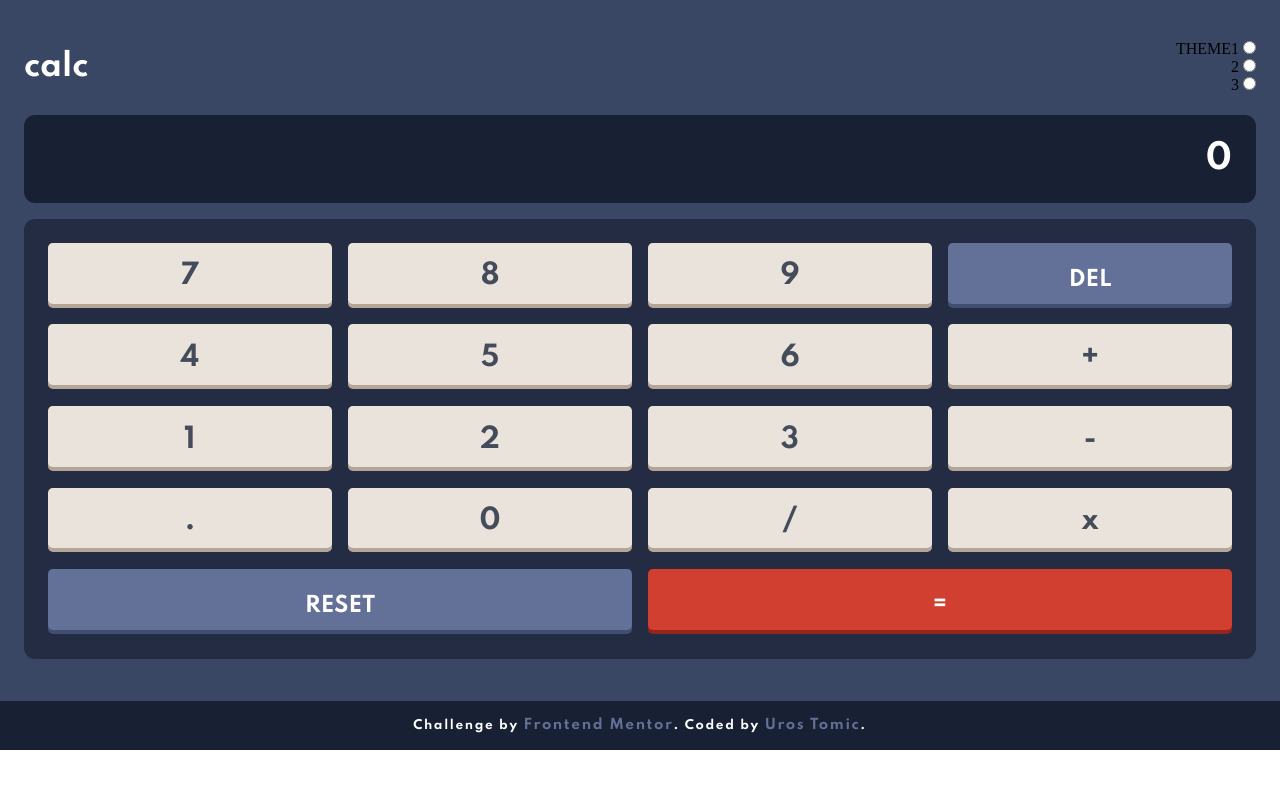
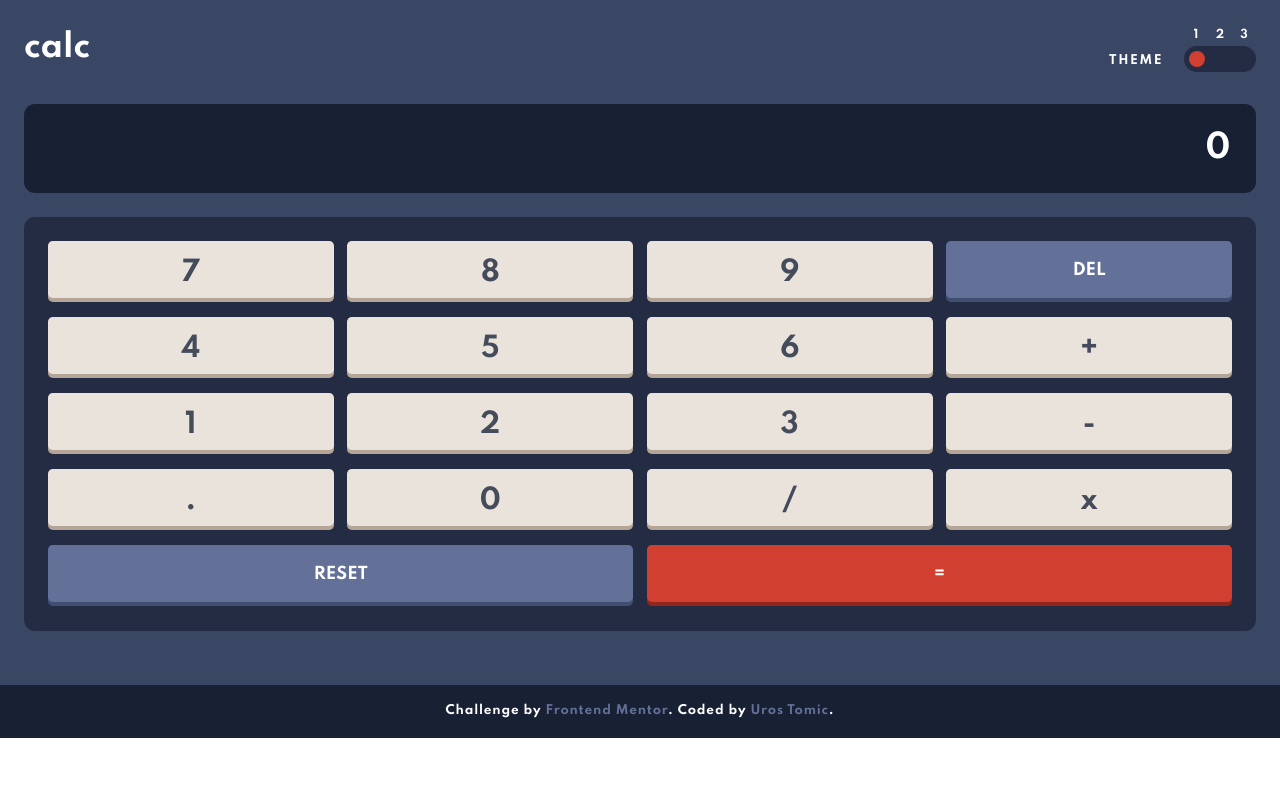
Before and after one commit to MrGeminus/calculator-app-main, a plain HTML site: page index.html in a window 1280 px wide. Drawn offline with Linux system fonts and the light colour scheme; files whose address does not match are found by name.

Commit message:
fourteenth commit

```diff
--- a/index.html
+++ b/index.html
@@ -11,90 +11,104 @@
 
 <body>
   <div class="page">
-    <main class="page-main">
+    <main class="page-main page-main--background-color">
       <article div class="calc">
-        <section class="calc-top">
+        <div class="calc-top">
           <a class="calc-top__brand" href="https://mrgeminus.github.io/calculator-app-main/" target="_self">calc</a>
-          <div class="calc-top__theme-selector">
+          <div class="calc-top__theme-selector-wrapper">
             <p class="calc-top__theme-label">THEME</p>
-            <div class="calc-top__slider-track">
-              <div class="calc-top__slider"></div>
-              <div class="calc-top__theme">
+            <div class="calc-top__theme-selector">
+              <div class="calc-top__theme-numeration">
                 <span class="calc-top__theme-number">1</span>
+                <span class="calc-top__theme-number">2</span>
+                <span class="calc-top__theme-number">3</span>
+              </div>
+              <div class="calc-top__slider-track">
+                <div class="calc-top__slider"></div>
                 <label for="blue" class="screen-readers-only">Blue theme</label>
-                <input id="blue" class="" type="radio" name="themes">
-              </div>
-              <div class="calc-top__theme">
-                <span class="calc-top__theme-number">2</span>
+                <input id="blue" class="calc-top__theme" type="radio" name="themes">
                 <label for="gray" class="screen-readers-only">Gray theme</label>
-                <input id="gray" class="" type="radio" name="themes">
-              </div>
-              <div class="calc-top__theme">
-                <span class="calc-top__theme-number">3</span>
+                <input id="gray" class="calc-top__theme" type="radio" name="themes">
                 <label for="violet" class="screen-readers-only">Violet theme</label>
-                <input id="violet" class="" type="radio" name="themes">
+                <input id="violet" class="calc-top__theme" type="radio" name="themes">
               </div>
             </div>
           </div>
-        </section>
-        <section class="calc-screen">
-          <p class="calc-screen-text calc-screen__displayed-value calc-screen__displayed-value--color">0</p>
-        </section>
+        </div>
+        <div class="calc-screen">
+          <p class="calc-screen__displayed-value">0</p>
+        </div>
         <section class="calc-keypad">
-          <button class="calc-keypad-button calc-keypad-button--primary-color btn-primary">
+          <button
+            class="calc-keypad-button calc-keypad-button--padding-primary calc-keypad-button--normal-font calc-keypad-button--primary-color">
             7
           </button>
-          <button class="calc-keypad-button calc-keypad-button--primary-color btn-primary">
+          <button
+            class="calc-keypad-button calc-keypad-button--padding-primary calc-keypad-button--normal-font calc-keypad-button--primary-color">
             8
           </button>
-          <button class="calc-keypad-button calc-keypad-button--primary-color btn-primary">
+          <button
+            class="calc-keypad-button calc-keypad-button--padding-primary calc-keypad-button--normal-font calc-keypad-button--primary-color">
             9
           </button>
-          <button class="calc-keypad-button btn-secondary calc-keypad-button--secondary-color">
+          <button
+            class="calc-keypad-button calc-keypad-button--padding-secondary calc-keypad-button--small-font calc-keypad-button--secondary-color">
             DEL
           </button>
-          <button class="calc-keypad-button calc-keypad-button--primary-color btn-primary">
+          <button
+            class="calc-keypad-button calc-keypad-button--padding-primary calc-keypad-button--normal-font calc-keypad-button--primary-color">
             4
           </button>
-          <button class="calc-keypad-button calc-keypad-button--primary-color btn-primary">
+          <button
+            class="calc-keypad-button calc-keypad-button--padding-primary calc-keypad-button--normal-font calc-keypad-button--primary-color">
             5
           </button>
-          <button class="calc-keypad-button calc-keypad-button--primary-color btn-primary">
+          <button
+            class="calc-keypad-button calc-keypad-button--padding-primary calc-keypad-button--normal-font calc-keypad-button--primary-color">
             6
           </button>
-          <button class="calc-keypad-button calc-keypad-button--primary-color btn-primary">
+          <button
+            class="calc-keypad-button calc-keypad-button--padding-primary calc-keypad-button--normal-font calc-keypad-button--primary-color">
             +
           </button>
-          <button class="calc-keypad-button calc-keypad-button--primary-color btn-primary">
+          <button
+            class="calc-keypad-button calc-keypad-button--padding-primary calc-keypad-button--normal-font calc-keypad-button--primary-color">
             1
           </button>
-          <button class="calc-keypad-button calc-keypad-button--primary-color btn-primary">
+          <button
+            class="calc-keypad-button calc-keypad-button--padding-primary calc-keypad-button--normal-font calc-keypad-button--primary-color">
             2
           </button>
-          <button class="calc-keypad-button calc-keypad-button--primary-color btn-primary">
+          <button
+            class="calc-keypad-button calc-keypad-button--padding-primary calc-keypad-button--normal-font calc-keypad-button--primary-color">
             3
           </button>
-          <button class="calc-keypad-button calc-keypad-button--primary-color btn-primary">
+          <button
+            class="calc-keypad-button calc-keypad-button--padding-primary calc-keypad-button--normal-font calc-keypad-button--primary-color">
             -
           </button>
-          <button class="calc-keypad-button calc-keypad-button--primary-color btn-primary">
+          <button
+            class="calc-keypad-button calc-keypad-button--padding-primary calc-keypad-button--normal-font calc-keypad-button--primary-color">
             .
           </button>
-          <button class="calc-keypad-button calc-keypad-button--primary-color btn-primary">
+          <button
+            class="calc-keypad-button calc-keypad-button--padding-primary calc-keypad-button--normal-font calc-keypad-button--primary-color">
             0
           </button>
-          <button class="calc-keypad-button calc-keypad-button--primary-color btn-primary">
+          <button
+            class="calc-keypad-button calc-keypad-button--padding-primary calc-keypad-button--normal-font calc-keypad-button--primary-color">
             /
           </button>
-          <button class="calc-keypad-button calc-keypad-button--primary-color btn-primary">
+          <button
+            class="calc-keypad-button calc-keypad-button--padding-primary calc-keypad-button--normal-font calc-keypad-button--primary-color">
             x
           </button>
           <button
-            class="calc-keypad-button calc-keypad-button--large calc-keypad-button--secondary-color btn-secondary btn-reset">
+            class="calc-keypad-button calc-keypad-button--padding-secondary calc-keypad-button--small-font calc-keypad-button--large calc-keypad-button--secondary-color">
             RESET
           </button>
           <button
-            class="calc-keypad-button calc-keypad-button--large calc-keypad-button--tertiary-color btn-tertiary btn-equal">
+            class="calc-keypad-button calc-keypad-button--padding-secondary calc-keypad-button--small-font calc-keypad-button--large calc-keypad-button--tertiary-color">
             =
           </button>
         </section>
@@ -102,10 +116,10 @@
     </main>
     <footer class="page-footer">
       <p class="page-footer__text">
-        Challenge by <a class="page-footer__link page-footer__link--decoration"
+        Challenge by <a class="page-footer__link page-footer__link--underline"
           href="https://www.frontendmentor.io/challenges/calculator-app-9lteq5N29" target="_blank">Frontend
           Mentor</a>.
-        Coded by <a class="page-footer__link page-footer__link--decoration"
+        Coded by <a class="page-footer__link page-footer__link--underline"
           href="https://www.frontendmentor.io/profile/MrGeminus" target="_blank">Uros Tomic</a>.
       </p>
     </footer>
--- a/sass/style.scss
+++ b/sass/style.scss
@@ -123,7 +123,7 @@ html[data-theme='purple']{
 
     &-main {
         width: 100%;
-        padding: 2.5rem 1.5rem 1.5rem 1.5rem;
+        padding: 1.5rem 1.5rem 1.5rem 1.5rem;
         display: flex;
         flex-grow: 1;
         background-color: var(--main-background);
@@ -142,145 +142,172 @@ html[data-theme='purple']{
 
         &-top__brand {
             color: var(--brand-color);
-            font-size: 1.9rem;
+            font-size: 1.95rem;
             font-family: Spartan-Bold;
             text-decoration: none;
         }
 
-        &-top__theme-selector {
+        &-top__theme-selector-wrapper {
             margin-left: auto;
             display: flex;
-
         }
 
-        .calc-theme-label{
-            padding-top: 0.3rem;
+        &-top__theme-label {
+            padding-bottom: 0.2rem;
+            margin-right: 1.3rem;
+            margin-top: auto;
             color: var(--brand-color);
-            font-size: 0.7rem;
+            font-size: 0.75rem;
+            font-weight: 100;
             font-family: Spartan-Bold;
             letter-spacing: 0.1rem;
         }
 
-                .theme-track{
-                    width: 4.1rem;
-                    height: 1.5rem;
-                    padding: 0.25rem;
-                    margin-left: 1rem;
+        &-top__theme-selector {
+            display: flex;
+            flex-direction: column;
+        }
+
+        &-top__theme-numeration {
+            padding: 0.25rem 0;
+            display: grid;
+            grid-template-columns: 1fr 1fr 1fr;
+        }
+
+        &-top__theme-number {
+            color: var(--brand-color);
+            font-size: 0.7rem;
+            font-weight: 100;
+            font-family: Spartan-Bold;
+            text-align: center;
+        }
+
+        &-top__slider-track {
+            width: 4.5rem;
+            height: 1.6rem;
+            padding: 0.1rem;
             position: relative;
             border-radius: 0.9rem;
-                    display: inline-block;
+            display: grid;
+            grid-template-columns: 1fr 1fr 1fr;
             background-color: var(--toggler-track-background);
+        }
 
         &-top__slider {
             width: 1rem;
             height: 1rem;
             position: absolute;
+            top: 0.3rem;
+            left: 0.3rem;
             border-radius: 100%;
             background-color: var(--toggler-background);
             transition: all ease-in-out 0.5s;
         }
 
-                    .hidden-inputs-wrapper{
-                        width: 100%;
-                        position: absolute;
-                        bottom: 0.3rem;
-                        display: flex;
-                        .hidden-inputs{
-                            display: flex;
-                            flex-direction: column;
-                            align-items: center;
-                            input[type=radio]{
-                                width: 1rem;
-                                height: 1rem;
+        &-top__theme {
+            width: 1.4rem;
+            height: 1.4rem;
             opacity: 0;
-                            }
-                            input[type=radio]:hover{
             cursor: pointer;
         }
-                            label{
-                                margin-bottom: 0.5rem;
-                                font-size: 0.7rem;
-                            }
-                        }
-                        .middle-input{
-                            margin: 0 0.3rem;
-                        }
-                    }
-                }
-        .calc-screen{
+
+        &-screen {
             width: 100%;
-            padding: 1.5rem;
-            margin-top: 1.3rem;
+            padding: 1.6rem;
+            margin-top: 2rem;
             border-radius: 0.7rem;
             text-align: right;
             background-color: var(--screen-background);
-            .calc-screen-text{
-                font-size: 2.1rem;
-                font-weight: 700;
+        }
+
+        &-screen__displayed-value {
+            font-size: 2rem;
+            font-weight: 100;
             font-family: Spartan-Bold;
             color: var(--screen-text);
         }
-        }
-        .calc-keypad{
+
+        // Keypad styling
+
+        &-keypad {
             width: 100%;
             padding: 1.5rem;
-            margin-top: 1rem;
+            margin-top: 1.5rem;
             display: grid;
-            grid-gap: 1rem;
+            grid-gap: 0.85rem;
             grid-template-columns: repeat(4, 1fr);
             grid-template-rows: repeat(5, 1fr);
             border-radius: 0.7rem;
             background-color: var(--keypad-background);
-            .calc-keypad-button{
-                padding: 1.1rem 0rem 0.7rem 0rem;
+        }
+
+        // General keypad button styling
+
+        &-keypad-button {
                 margin-bottom: 0.3rem;
                 border: none;
                 border-radius: 0.3rem;
-                font-size: 1.7rem;
-                font-weight: 700;
+                font-weight: 100;
                 font-family: Spartan-Bold;
                 text-align: center;
                 transition: all ease-in-out 0.3s;
+
                 &:hover{
                   box-shadow: none;
                   transform: translateY(4px);
                 }
         }
-            .btn-primary{
+
+        &-keypad-button--padding-primary {
+            padding: 1rem 0rem 0.6rem 0rem;
+        }
+
+        &-keypad-button--padding-secondary {
+            padding: 0.7rem 0rem 0.6rem 0rem;
+        }
+
+        &-keypad-button--normal-font {
+            font-size: 1.7rem;
+        }
+
+        &-keypad-button--small-font {
+            font-size: 1rem;
+        }
+
+        // Keypad buttons with primary color and shadow
+
+        &-keypad-button--primary-color {
                 color: var(--primary-text);
                 background-color: var(--primary-key-background);
                 -webkit-box-shadow:0px 4px 0px 0px var(--primary-key-shadow);
                 -moz-box-shadow: 0px 4px 0px 0px var(--primary-key-shadow);
                 box-shadow: 0px 4px 0px 0px var(--primary-key-shadow);
         }
-            .btn-secondary{
-                padding: 1.3rem 0rem 0.5rem 0rem;
-                font-size: 1.3rem;
-                font-weight: 100;
+
+        // Keypad buttons with secondary color and shadow
+
+        &-keypad-button--secondary-color {
                 color: var(--secondary-text);
                 background-color: var(--secondary-key-background);
                 -webkit-box-shadow:0px 4px 0px 0px var(--secondary-key-shadow);
                 -moz-box-shadow: 0px 4px 0px 0px var(--secondary-key-shadow);
                 box-shadow: 0px 4px 0px 0px var(--secondary-key-shadow);
         }
-            .btn-tertiary{
-                padding: 1.3rem 0rem 0.6rem 0rem;
-                font-size: 1.3rem;
-                font-weight: 100;
+
+        // Keypad buttons with tertiary color and shadow
+
+        &-keypad-button--tertiary-color {
                 color: var(--tertiary-text);
                 background-color: var(--tertiary-key-background);
                 -webkit-box-shadow:0px 4px 0px 0px var(--tertiary-key-shadow);
                 -moz-box-shadow: 0px 4px 0px 0px var(--tertiary-key-shadow);
                 box-shadow: 0px 4px 0px 0px var(--tertiary-key-shadow);
         }
-            .btn-reset{
-                grid-column-start: 1;
-                grid-column-end: 3;
-            }
-            .btn-equal{
-                grid-column-start: 3;
-                grid-column-end: 5;
-            }
+
+        // Keypad buttons that span 2 columns
+
+        &-keypad-button--large {
+            grid-column: span 2
         }
     }
 
@@ -288,32 +315,44 @@ html[data-theme='purple']{
 
     &-footer {
         width: 100%;
-        padding: 1rem;
-        display: flex;
-        justify-content: center;
+        padding: 1rem 15%;
         background-color: var(--screen-background);
 
+        // Footer text styling
+
         &__text {
+            color: var(--screen-text);
             font-size: 0.75rem;
             font-family: Spartan-Bold;
-            letter-spacing: 0.1rem;
+            letter-spacing: 0.05rem;
+            line-height: 1.3rem;
             text-align: center;
-            color: var(--screen-text);
         }
 
+        // General footer link styling
+
         &__link {
-            font-size: 0.85rem;
             color: var(--secondary-key-background);
-        }
-        &__link--decoration {
-            text-decoration: none;
+            font-size: 0.75rem;
+            font-family: Spartan-Bold;
+            letter-spacing: 0.05rem;
         }
 
-        &__link--decoration:hover {
+        // Don't show the underline initially
+
+        &__link--underline {
+            text-decoration: none;
+
+            // On hover show the underline
+
+            &:hover {
                 text-decoration: underline;
             }
         }
     }
+}
+
+// Theme transition
 
 html.theme-transition,
 html.theme-transition *,
--- a/script.js
+++ b/script.js
@@ -10,7 +10,7 @@ chooseMathOperation = "";
 // Selecting all the buttons
 var calculatorButtons = document.querySelectorAll(".calc-keypad-button");
 // Selecting the display value
-display = document.querySelector(".calc-screen-text");
+display = document.querySelector(".calc-screen__displayed-value");
 // Looping through all buttons and listening for a click event
 calculatorButtons.forEach(function (calculatorButton) {
     calculatorButton.addEventListener("click", pressedButton);
--- a/script.ts
+++ b/script.ts
@@ -15,7 +15,7 @@ let calculatorButtons = document.querySelectorAll(".calc-keypad-button");
 
 // Selecting the display value
 
-display = document.querySelector(".calc-screen-text");
+display = document.querySelector(".calc-screen__displayed-value");
 
 // Looping through all buttons and listening for a click event
 
```
Also changed, not shown: css/style.css. Lines whose indentation alone changed are shown as unchanged.
